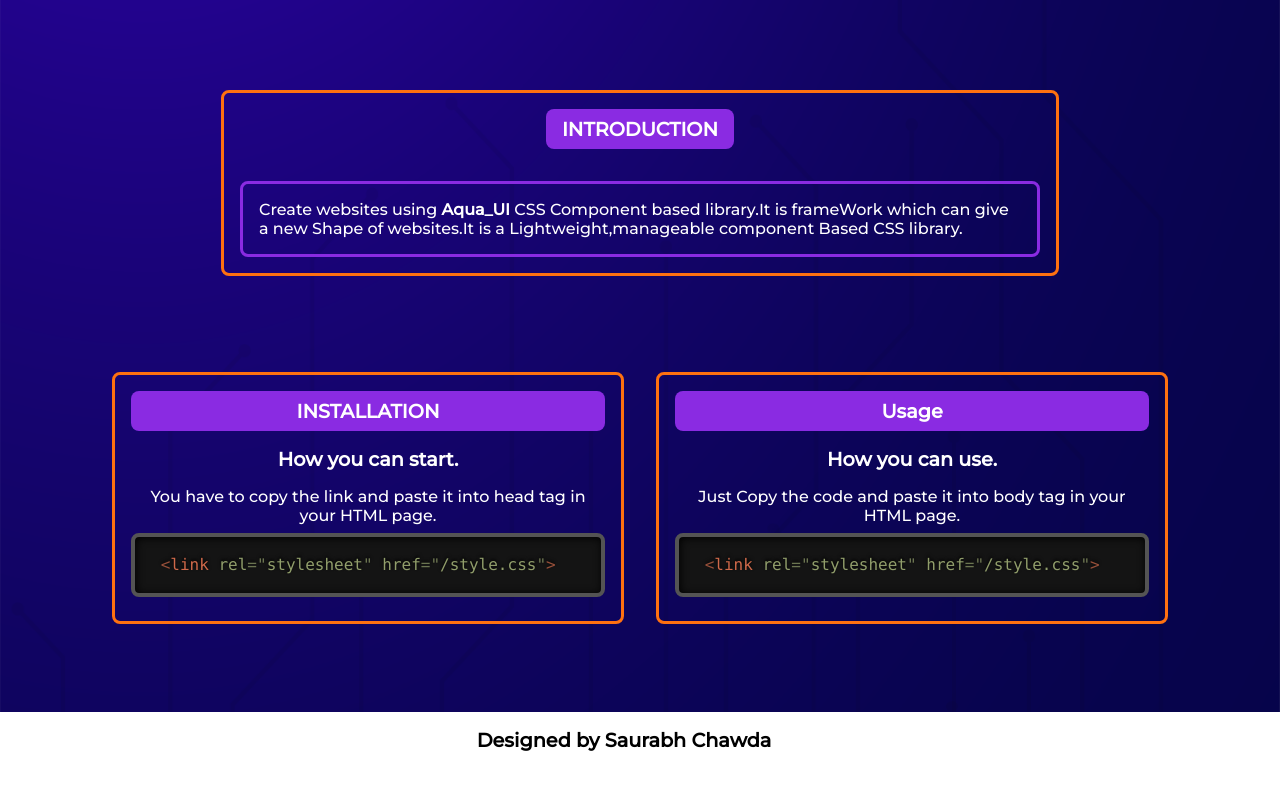
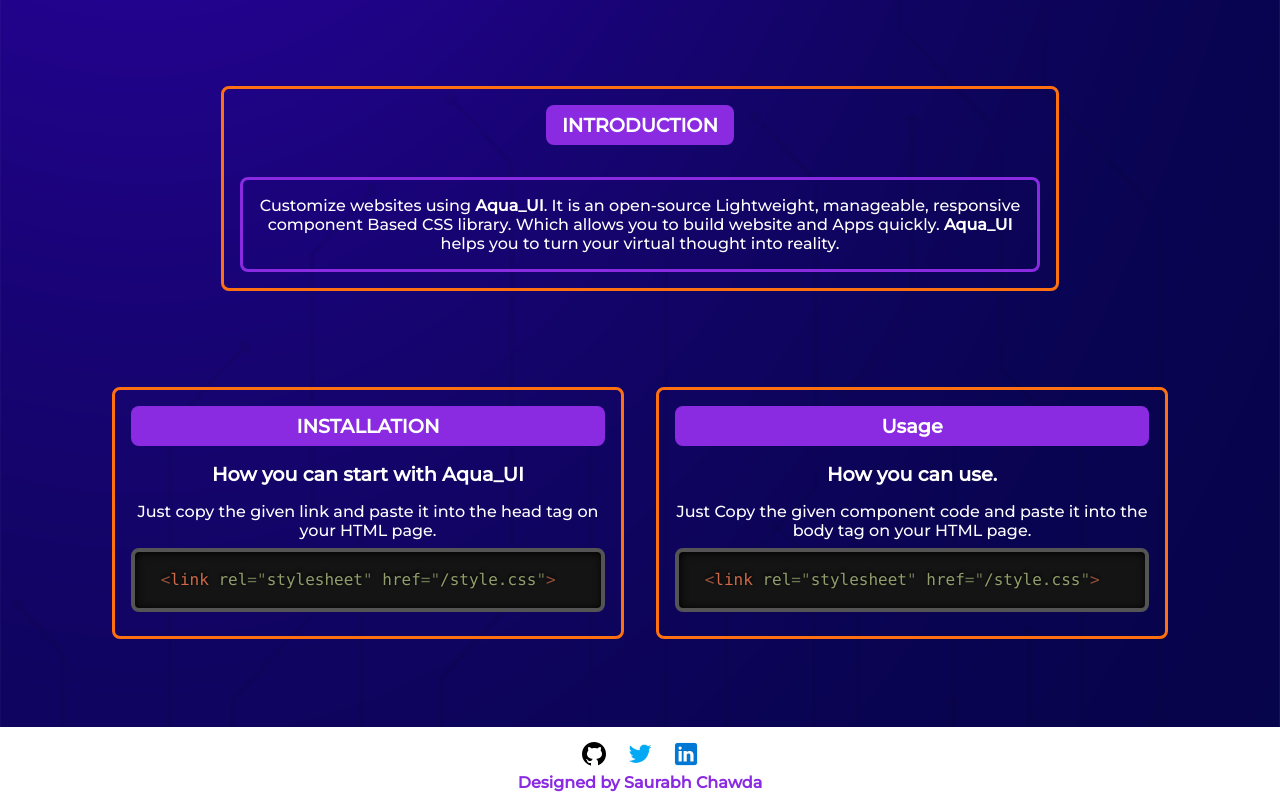
Before and after one commit to SaurabhChawda/AQUA_UI, a plain HTML site: page index.html in a window 1280 px wide. Shown: the part 587-1387 px from the top of the page. Before the commit the page ends 1355 px from the top, so only its background shows below. Drawn offline with Linux system fonts and the light colour scheme.

Commit message:
update : update text

```diff
--- a/index.html
+++ b/index.html
@@ -52,9 +52,7 @@
 
             <div class="card-demo card__intro">
                 <h1 class="card__intro--title">INTRODUCTION</h1>
-                <p class="card__intro--content">Create websites using <b>Aqua_UI</b> CSS Component based library.It is
-                    frameWork which can give a new Shape of websites.It is a Lightweight,manageable component Based CSS
-                    library.
+                <p class="card__intro--content">Customize websites using <b>Aqua_UI</b>. It is an open-source Lightweight, manageable, responsive component Based CSS library. Which allows you to build website and Apps quickly. <b>Aqua_UI</b> helps you to turn your virtual thought into reality.
                 </p>
             </div>
 
@@ -63,9 +61,7 @@
             <div class="card__content">
                 <div class="card-demo card__content-demo card__content--install">
                     <h1 class="card__content--title-demo card__content--title-primary">INSTALLATION</h1>
-                    <h2 class="card__content--subtitle-demo card__content--subtitle-primary">How you can start.</h2>
-                    <p class="card__content--des-demo card__content--des-primary">You have to copy the link and paste it
-                        into head tag in your HTML page.
+                    <h2 class="card__content--subtitle-demo card__content--subtitle-primary">How you can start with <b>Aqua_UI</b></h2>Just copy the given link and paste it into the head tag on your HTML page.
                     </p>
                     <div class="card__code--container">
                         <pre
@@ -75,9 +71,7 @@
                 <div class="card-demo card__content-demo card__content--usage">
                     <h1 class="card__content--title-demo card__content--title-secondary">Usage</h1>
                     <h2 class="card__content--subtitle-demo card__content--subtitle-secondary">How you can use.</h2>
-                    <p class="card__content--des-demo card__content--des-secondary">Just Copy the code and paste it into
-                        body tag in your HTML
-                        page.
+                    <p class="card__content--des-demo card__content--des-secondary">Just Copy the given component code and paste it into the body tag on your HTML page.
                     </p>
                     <div class="card__code--container">
                         <pre
@@ -89,9 +83,19 @@
 
         </div>
     </main>
+
     <!-- Footer -->
+
     <div class="footer">
-        <div class="footer__wrapper">
+        <ul class="footer__list">
+            <li><a class="footer__item" href="https://github.com/SaurabhChawda/AQUA_UI"><img class="footer__img"
+                        src="/assets/images/Github.png" alt="Github"></a></li>
+            <li><a class="footer__item" href="https://twitter.com/home"><img class="footer__img"
+                        src="/assets/images/Twitter sds.png" alt="Twitter"></a></li>
+            <li><a class="footer__item" href="https://www.linkedin.com/in/saurabh-chawda-36a28a1b7/"><img
+                        class="footer__img" src="/assets/images/LinkedIn.png" alt="LinkedIn"></a></li>
+        </ul>
+        <div class="footer__content--wrapper">
             <h6 class="footer__content">Designed by Saurabh Chawda</h6>
         </div>
     </div>
--- a/style.css
+++ b/style.css
@@ -15,6 +15,8 @@ a {
   vertical-align: baseline;
   background: transparent;
   text-decoration: none;
+  display: flex;
+
 }
 
 
@@ -163,6 +165,7 @@ main {
     margin:1rem;
     padding:1rem;
     font-size: var(--font-size-medium);
+    text-align: center;
     color: var(--primary-color);
     border: 3px solid var(--primary-bg);
     border-radius: 8px;
@@ -199,11 +202,23 @@ main {
 }
 
 /***** footer *****/
+
 .footer{
-    width: calc(100vw - 2rem);
-    padding:1rem;
+    padding:8px;
+    display: flex;
+    flex-direction: column;
+    justify-content: center;
+    align-items: center;
 }
-.footer__wrapper{
-    font-size: var(--font-size-X-large);
-    text-align: center;
+.footer__list{
+    display: flex;
+    align-items: center;
 }
+.footer__img{
+    width:30px;
+    margin:4px 8px;
+}
+.footer__content{
+    color: var(--primary-bg);
+    font-size: var(--font-size-medium);
+}
```
Also changed, not shown: assets/images/Github.png (added), assets/images/LinkedIn.png (added), assets/images/Twitter sds.png (added).
